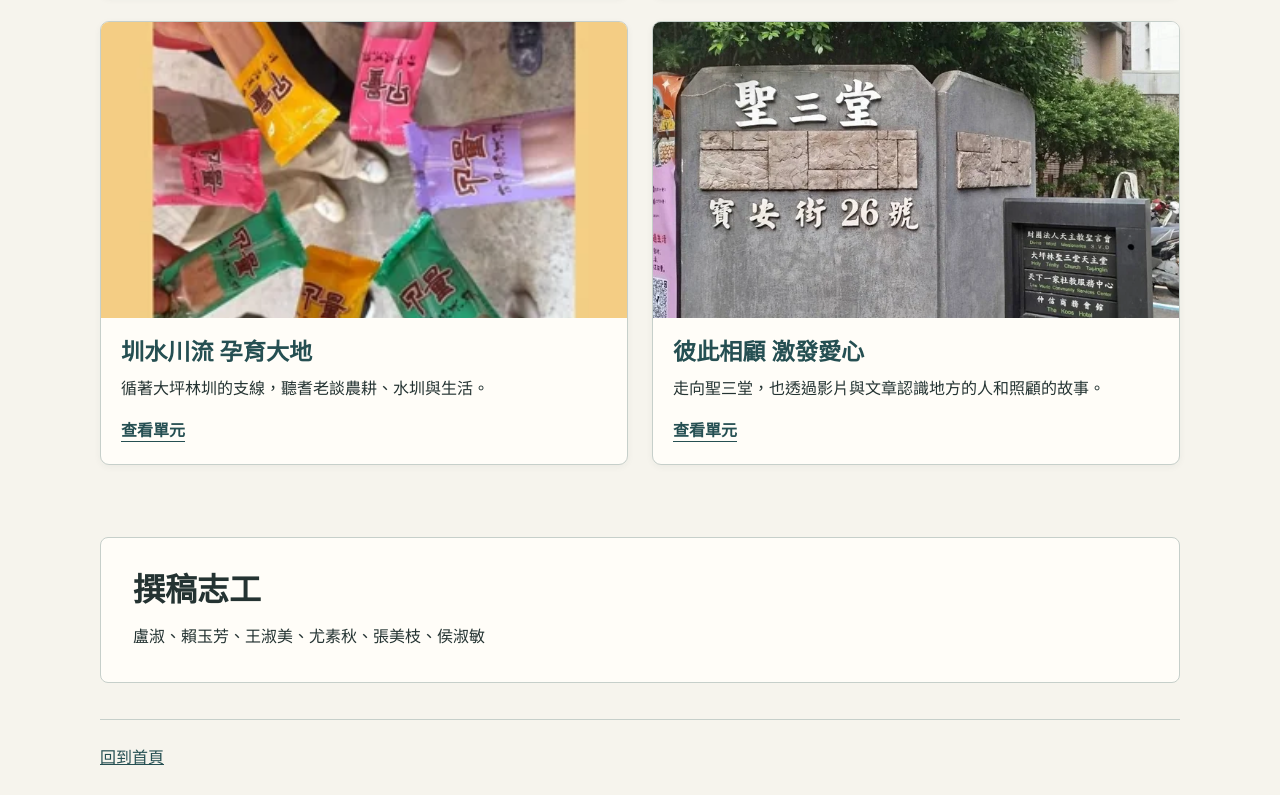
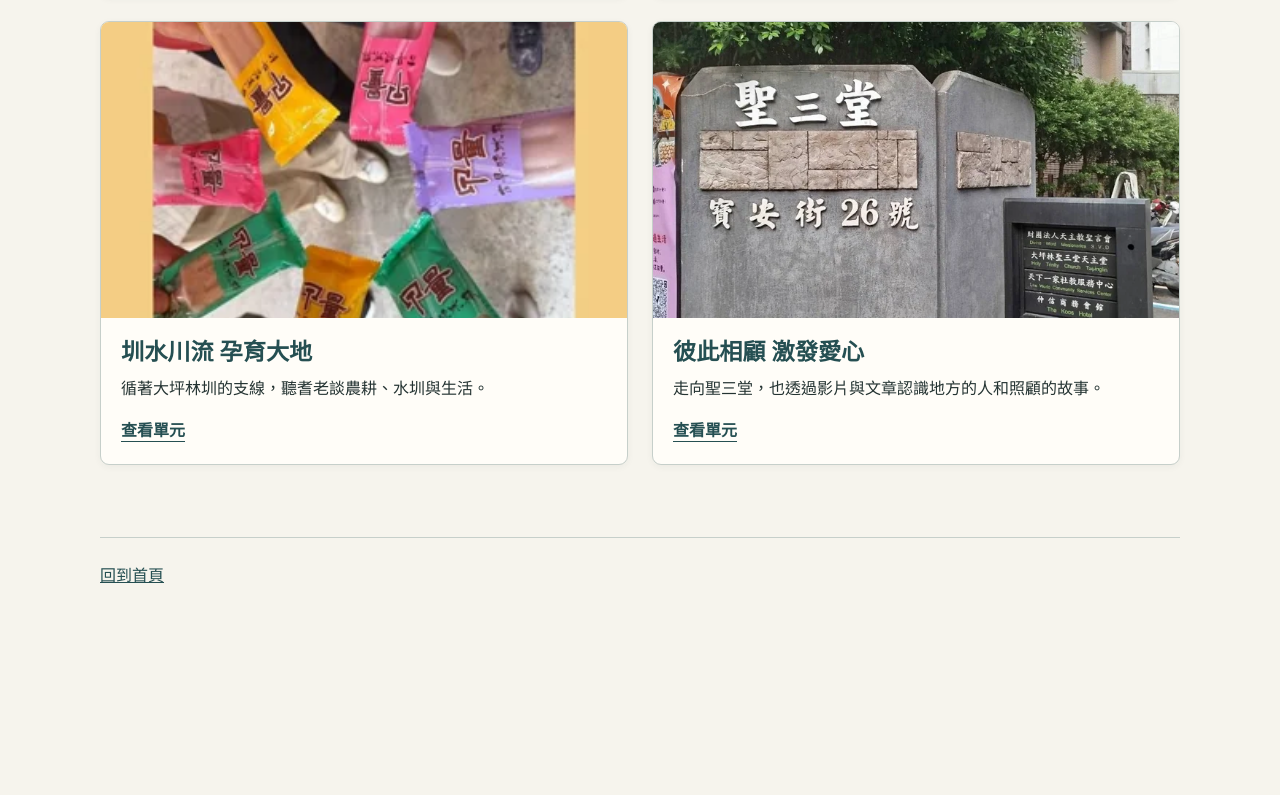
Before and after one commit to AIbyAbby/ckcc-story, a plain HTML site: page index.html in a window 1280 px wide. Shown: the part 1681-2476 px from the top of the page. After the commit the page ends 2294 px from the top, so only its background shows below. Drawn offline with Linux system fonts and the light colour scheme.

Commit message:
Remove homepage volunteer card

```diff
--- a/index.html
+++ b/index.html
@@ -81,12 +81,6 @@
 <span class="read">查看單元</span>
 </div></article></div>
 </section>
-    <section aria-labelledby="volunteers-title">
-      <div class="volunteer-card">
-        <h2 id="volunteers-title">撰稿志工</h2>
-        <p>盧淑、賴玉芳、王淑美、尤素秋、張美枝、侯淑敏</p>
-      </div>
-    </section>
 </div>
 </main>
 <footer class="wrap footer"><a href="index.html">回到首頁</a></footer>
```
